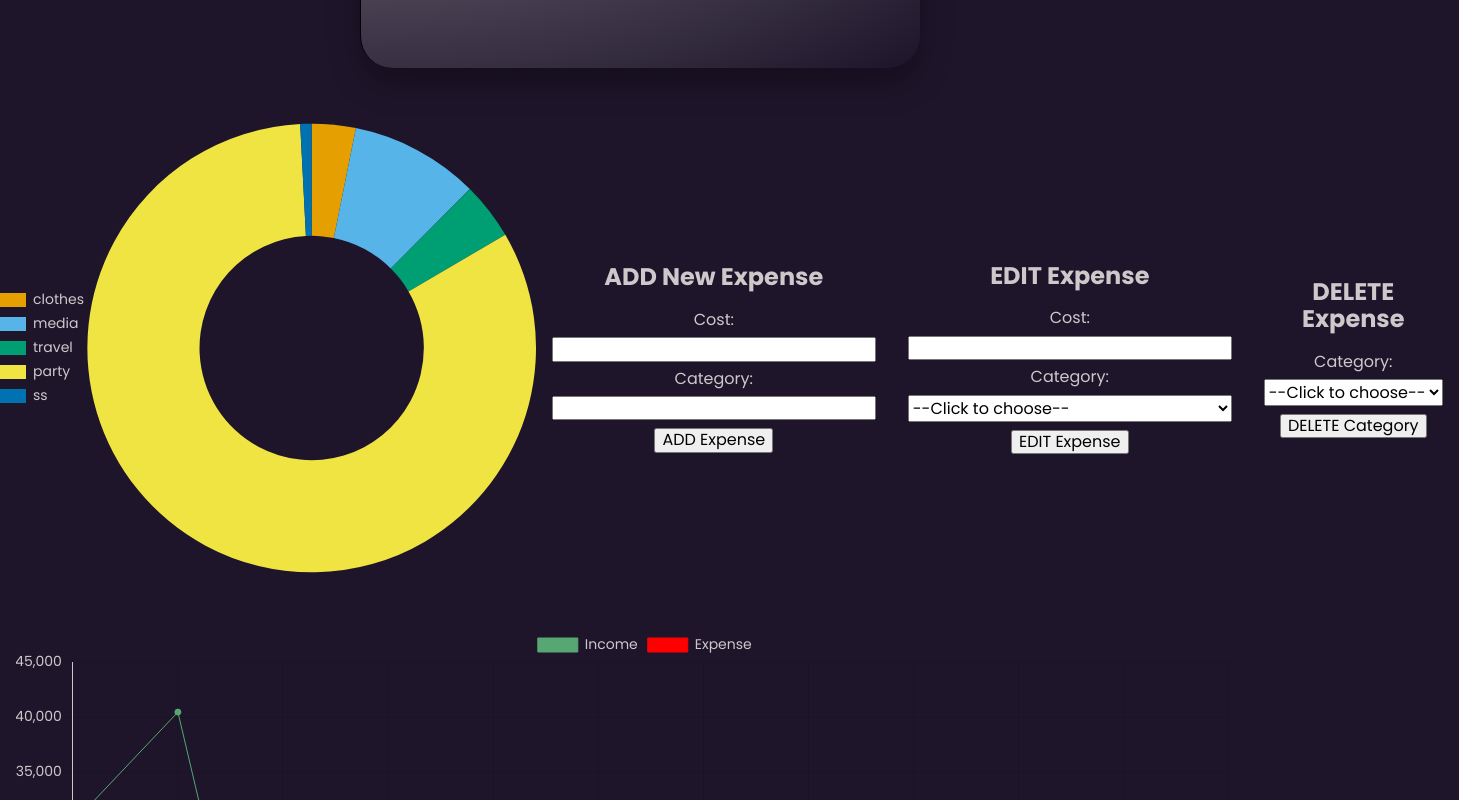
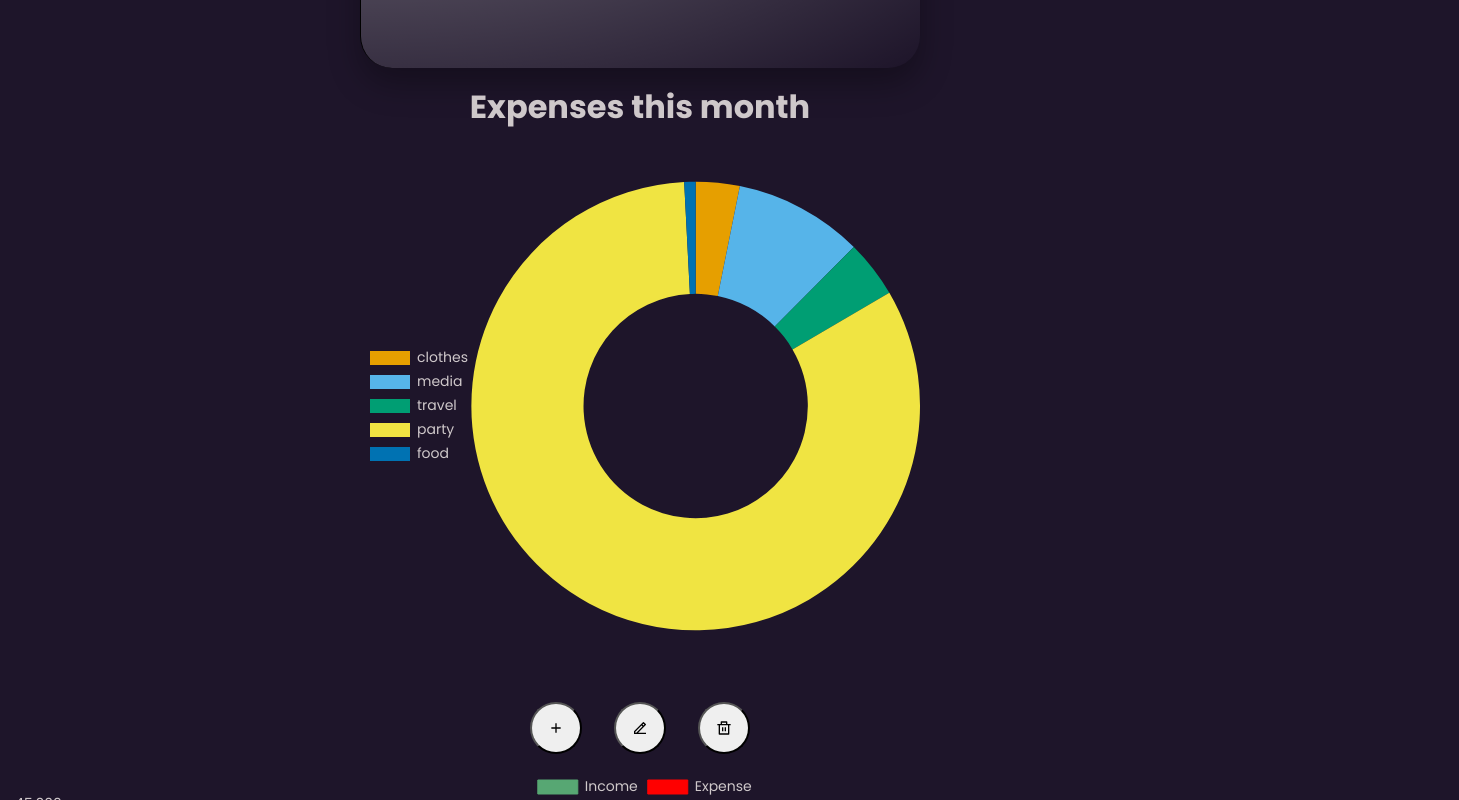
Before and after one commit to HMagda/budget-app, a React (Create React App) app: page / in a window 1280 px wide. Shown: the part 220-1020 px from the top of the page, 1459 px wide, since content can reach past the window. Built offline with nearby package versions, Linux system fonts and the light colour scheme; data requests are answered from the project's data file.

Commit message:
Added different popups with options to add, delete and edit data in DoughnutChart based on clicked button

```diff
--- a/db/db.json
+++ b/db/db.json
@@ -22,7 +22,7 @@
     },
     {
       "cost": "44",
-      "category": "ss",
+      "category": "food",
       "id": 6
     }
   ],
--- a/package.json
+++ b/package.json
@@ -11,6 +11,7 @@
     "react": "^18.2.0",
     "react-chartjs-2": "^5.2.0",
     "react-dom": "^18.2.0",
+    "react-icons": "^4.7.1",
     "react-scripts": "5.0.1",
     "react-uuid": "^2.0.0",
     "sass": "^1.57.1",
--- a/src/App.js
+++ b/src/App.js
@@ -6,6 +6,8 @@ import './styles/global.scss';
 import SummaryCard from './Components/SummaryCard/SummaryCard';
 import DoughnutChart from './Components/DoughnutChart/DoughnutChart';
 import LineChart from './Components/LineChart/LineChart';
+
+import {updateChart, updateChart2} from './utils';
 
 const GraphStyle = class {
   constructor(label, borderWidth, borderColor, backgroundColor) {
@@ -21,7 +23,8 @@ const currentYear = new Date().getFullYear();
 
 const App = () => {
   const [rawDoughnutChartData, setRawDoughnutChartData] = useState(null);
-  const [formattedDoughnutChartData, setFormattedDoughnutChartData] = useState(null);
+  const [formattedDoughnutChartData, setFormattedDoughnutChartData] =
+    useState(null);
 
   const [rawLineChartData, setRawLineChartData] = useState(null);
   const [formattedLineChartData, setFormattedLineChartData] = useState(null);
@@ -31,88 +34,6 @@ const App = () => {
   const displayDataset = (e) => {
     const targetYear = e.target.value;
     setChosenYear(targetYear);
-  };
-
-  const updateChart = (setter, second_setter, keyword, xname, yname, style) => {
-    fetch('http://localhost:5000/' + keyword)
-      .then((res) => {
-        return res.json();
-      })
-      .then((data) => {
-        const x = data.map(function (dataArr) {
-          return dataArr[xname];
-        });
-
-        const y = data.map(function (dataArr) {
-          return dataArr[yname];
-        });
-
-        let formattedChartData = {
-          labels: x,
-          datasets: [y].map(function (value) {
-            return {
-              label: style.label,
-              data: value,
-              borderWidth: style.borderWidth,
-              borderColor: style.borderColor,
-              backgroundColor: style.backgroundColor,
-            };
-          }),
-        };
-
-        setter(data);
-        second_setter(formattedChartData);
-      });
-  };
-
-  const updateChart2 = (
-    setter,
-    second_setter,
-    keywords,
-    xname,
-    ynames,
-    styles
-  ) => {
-    Promise.all([
-      fetch('http://localhost:5000/' + keywords[0]).then((data) => data.json()),
-      fetch('http://localhost:5000/' + keywords[1]).then((data) => data.json()),
-    ])
-      .then((data) => {
-
-        let dataSets = [];
-        let labels = [];
-        let values = [];
-
-        for (const indexOfData in data) {
-          labels = data[indexOfData].map(function (dataArr) {
-            return dataArr[xname];
-          });
-
-          values = data[indexOfData].map(function (dataArr) {
-            return dataArr[ynames[indexOfData]];
-          });
-
-          const tempDataset = {
-            label: styles[indexOfData].label,
-            data: values,
-            borderWidth: styles[indexOfData].borderWidth,
-            borderColor: styles[indexOfData].borderColor,
-            backgroundColor: styles[indexOfData].backgroundColor,
-          };
-          dataSets.push(tempDataset);
-        }
-
-        let formattedCombinedChartData = {
-          labels: labels,
-          datasets: dataSets,
-        };
-
-        setter(data);
-        second_setter(formattedCombinedChartData);
-      })
-      .catch((err) => {
-        console.log(err);
-      });
   };
 
   useEffect(() => {
--- a/src/Components/ChartForm/ChartForm.modules.scss
+++ b/src/Components/ChartForm/ChartForm.modules.scss
@@ -1,7 +1,11 @@
 @import '../../styles/settings.scss';
+// @import '../../styles/global.scss';
 
 .chart-form-container {
+
   padding: 1rem;
+margin: 1rem;
+
 
   h2 {
     text-align: center;
--- a/src/Components/DoughnutChart/DoughnutChart.js
+++ b/src/Components/DoughnutChart/DoughnutChart.js
@@ -2,28 +2,26 @@ import React, {useEffect, useState} from 'react';
 import uuid from 'react-uuid';
 import {Doughnut} from 'react-chartjs-2';
 import {Chart as ChartJS, ArcElement, Tooltip, Legend} from 'chart.js';
+import {RiAddLine, RiEdit2Line, RiDeleteBinLine} from 'react-icons/ri';
 
 import './DoughnutChart.modules.scss';
 import ChartForm from '../ChartForm/ChartForm';
+import Popup from '../Popup/Popup';
+
+import {customFetch} from '../../utils.js';
 
 ChartJS.register(ArcElement, Tooltip, Legend);
-
-function customFetch(url, method, data) {
-  fetch(url, {
-    method: method,
-    headers: {'Content-Type': 'application/json'},
-    body: JSON.stringify(data),
-  })
-    .then(() => {
-      console.log('fetch', method);
-    })
-    .catch((error) => console.log(error));
-}
 
 const DoughnutChart = ({rawDoughnutChartData, formattedDoughnutChartData}) => {
   const [cost, setCost] = useState('');
   const [category, setCategory] = useState('');
   const [isActive, setActive] = useState(true);
+
+  const [showAddForm, setShowAddForm] = useState(false);
+  const [showEditForm, setShowEditForm] = useState(false);
+  const [showDeleteForm, setShowDeleteForm] = useState(false);
+
+  const [isPopupShown, setIsPopupShown] = useState(false);
 
   const expense = {cost, category};
   const empty = {};
@@ -31,6 +29,21 @@ const DoughnutChart = ({rawDoughnutChartData, formattedDoughnutChartData}) => {
   useEffect(() => {
     setActive(formattedDoughnutChartData.labels.length < 8);
   }, [formattedDoughnutChartData.labels.length]);
+
+  function displayAddForm() {
+    setShowAddForm(!showAddForm);
+    setIsPopupShown(true);
+  }
+
+  function displayEditForm() {
+    setShowEditForm(!showEditForm);
+    setIsPopupShown(true);
+  }
+
+  function displayDeleteForm() {
+    setShowDeleteForm(!showDeleteForm);
+    setIsPopupShown(true);
+  }
 
   const handleCategorySubmit = (e) => {
     e.preventDefault();
@@ -50,6 +63,7 @@ const DoughnutChart = ({rawDoughnutChartData, formattedDoughnutChartData}) => {
 
     setCost('');
     setCategory('');
+    setShowAddForm(!showAddForm);
   };
 
   const handleCategoryEdit = (e) => {
@@ -76,6 +90,7 @@ const DoughnutChart = ({rawDoughnutChartData, formattedDoughnutChartData}) => {
 
     setCost('');
     setCategory('');
+    setShowEditForm(!showEditForm);
   };
 
   const handleCategoryDelete = (e) => {
@@ -102,12 +117,13 @@ const DoughnutChart = ({rawDoughnutChartData, formattedDoughnutChartData}) => {
 
     setCost('');
     setCategory('');
+    setShowDeleteForm(!showDeleteForm);
   };
 
   return (
     <div className='categories-section-wrapper'>
+      <div className='doughnut-chart-container'>
         <h1>Expenses this month</h1>
-      <div className='doughnut-chart-container'>
         <Doughnut
           data={formattedDoughnutChartData}
           options={{
@@ -126,8 +142,41 @@ const DoughnutChart = ({rawDoughnutChartData, formattedDoughnutChartData}) => {
             },
           }}
         />
+
+        <div className='chart-options-wrapper'>
+          <div className='chart-btns-container'>
+            <button
+              className='chart-btn'
+              type='button'
+              onClick={displayAddForm}
+            >
+              <RiAddLine className='icon' />
+            </button>
+            <button
+              className='chart-btn'
+              type='button'
+              onClick={displayEditForm}
+            >
+              <RiEdit2Line className='icon' />
+            </button>
+            <button
+              className='chart-btn'
+              type='button'
+              onClick={displayDeleteForm}
+            >
+              <RiDeleteBinLine className='icon' />
+            </button>
           </div>
 
+          <div className='chart-form-wrapper'>
+            {showAddForm && (
+              <Popup
+                setIsPopupShown={setIsPopupShown}
+                isPopupShown={isPopupShown}
+                setShowAddForm={setShowAddForm}
+                setShowEditForm={setShowEditForm}
+                setShowDeleteForm={setShowDeleteForm}
+              >
                 <ChartForm
                   actionHandler={handleCategorySubmit}
                   header={'ADD New Expense'}
@@ -150,7 +199,17 @@ const DoughnutChart = ({rawDoughnutChartData, formattedDoughnutChartData}) => {
                     </p>
                   )}
                 </ChartForm>
+              </Popup>
+            )}
 
+            {showEditForm && (
+              <Popup
+                setIsPopupShown={setIsPopupShown}
+                isPopupShown={isPopupShown}
+                setShowAddForm={setShowAddForm}
+                setShowEditForm={setShowEditForm}
+                setShowDeleteForm={setShowDeleteForm}
+              >
                 <ChartForm
                   actionHandler={handleCategoryEdit}
                   header={'EDIT Expense'}
@@ -181,7 +240,17 @@ const DoughnutChart = ({rawDoughnutChartData, formattedDoughnutChartData}) => {
                   </select>
                   <button type='submit'>EDIT Expense</button>
                 </ChartForm>
+              </Popup>
+            )}
 
+            {showDeleteForm && (
+              <Popup
+                setIsPopupShown={setIsPopupShown}
+                isPopupShown={isPopupShown}
+                setShowAddForm={setShowAddForm}
+                setShowEditForm={setShowEditForm}
+                setShowDeleteForm={setShowDeleteForm}
+              >
                 <div className='chart-form-container'>
                   <h2>DELETE Expense</h2>
                   <form onSubmit={handleCategoryDelete}>
@@ -211,6 +280,11 @@ const DoughnutChart = ({rawDoughnutChartData, formattedDoughnutChartData}) => {
                     <button type='submit'>DELETE Category</button>
                   </form>
                 </div>
+              </Popup>
+            )}
+          </div>
+        </div>
+      </div>
     </div>
   );
 };
--- a/src/Components/DoughnutChart/DoughnutChart.modules.scss
+++ b/src/Components/DoughnutChart/DoughnutChart.modules.scss
@@ -6,5 +6,21 @@
   .doughnut-chart-container {
     min-width: 35rem;
     min-height: 35rem;
+
+    h1 {
+      text-align: center;
+      margin-bottom: 0;
+    }
+  }
+
+  .chart-btns-container {
+    display: flex;
+    justify-content: center;
+
+    .chart-btn {
+      margin: 1rem;
+      padding: 1rem;
+      border-radius: 100%;
+    }
   }
 }
--- a/src/Components/LineChart/LineChart.modules.scss
+++ b/src/Components/LineChart/LineChart.modules.scss
@@ -1,5 +1,4 @@
 .line-chart-container {
-
   min-width: 35rem;
   min-height: 35rem;
 }
--- /dev/null
+++ b/src/Components/Popup/Popup.js
@@ -0,0 +1,33 @@
+import React from 'react';
+import {RiCloseLine} from 'react-icons/ri';
+
+import './Popup.modules.scss';
+
+const Popup = ({
+  setIsPopupShown,
+  children,
+  setShowAddForm,
+  setShowEditForm,
+  setShowDeleteForm,
+}) => {
+  function closePopup() {
+    setIsPopupShown(false);
+    console.log('close');
+    setShowAddForm(false);
+    setShowEditForm(false);
+    setShowDeleteForm(false);
+  }
+
+  return (
+    <div className='popup'>
+      <div className='popup-inner'>
+        {children}
+        <button className='popup-btn-close' onClick={closePopup}>
+          <RiCloseLine className='icon' />
+        </button>
+      </div>
+    </div>
+  );
+};
+
+export default Popup;
--- a/src/styles/global.scss
+++ b/src/styles/global.scss
@@ -15,6 +15,13 @@ label {
 
 button {
   font-family: $font-family;
+  display: flex;
+  justify-content: center;
+  align-items: center;
+
+  &:hover {
+    cursor: pointer;
+  }
 }
 
 body {
--- /dev/null
+++ b/src/utils.js
@@ -0,0 +1,99 @@
+export function customFetch(url, method, data) {
+  fetch(url, {
+    method: method,
+    headers: {'Content-Type': 'application/json'},
+    body: JSON.stringify(data),
+  })
+    .then(() => {
+      console.log('fetch', method);
+    })
+    .catch((error) => console.log(error));
+}
+
+export const updateChart = (
+  setter,
+  second_setter,
+  keyword,
+  xname,
+  yname,
+  style
+) => {
+  fetch('http://localhost:5000/' + keyword)
+    .then((res) => {
+      return res.json();
+    })
+    .then((data) => {
+      const x = data.map(function (dataArr) {
+        return dataArr[xname];
+      });
+
+      const y = data.map(function (dataArr) {
+        return dataArr[yname];
+      });
+
+      let formattedChartData = {
+        labels: x,
+        datasets: [y].map(function (value) {
+          return {
+            label: style.label,
+            data: value,
+            borderWidth: style.borderWidth,
+            borderColor: style.borderColor,
+            backgroundColor: style.backgroundColor,
+          };
+        }),
+      };
+
+      setter(data);
+      second_setter(formattedChartData);
+    });
+};
+
+export const updateChart2 = (
+  setter,
+  second_setter,
+  keywords,
+  xname,
+  ynames,
+  styles
+) => {
+  Promise.all([
+    fetch('http://localhost:5000/' + keywords[0]).then((data) => data.json()),
+    fetch('http://localhost:5000/' + keywords[1]).then((data) => data.json()),
+  ])
+    .then((data) => {
+      let dataSets = [];
+      let labels = [];
+      let values = [];
+
+      for (const indexOfData in data) {
+        labels = data[indexOfData].map(function (dataArr) {
+          return dataArr[xname];
+        });
+
+        values = data[indexOfData].map(function (dataArr) {
+          return dataArr[ynames[indexOfData]];
+        });
+
+        const tempDataset = {
+          label: styles[indexOfData].label,
+          data: values,
+          borderWidth: styles[indexOfData].borderWidth,
+          borderColor: styles[indexOfData].borderColor,
+          backgroundColor: styles[indexOfData].backgroundColor,
+        };
+        dataSets.push(tempDataset);
+      }
+
+      let formattedCombinedChartData = {
+        labels: labels,
+        datasets: dataSets,
+      };
+
+      setter(data);
+      second_setter(formattedCombinedChartData);
+    })
+    .catch((err) => {
+      console.log(err);
+    });
+};
```
Also changed, not shown: src/Components/Popup/Popup.modules.scss (added, +38 -0 lines), 2 other files (tests, documents, lock files or other folders). Lines whose indentation alone changed are shown as unchanged.
